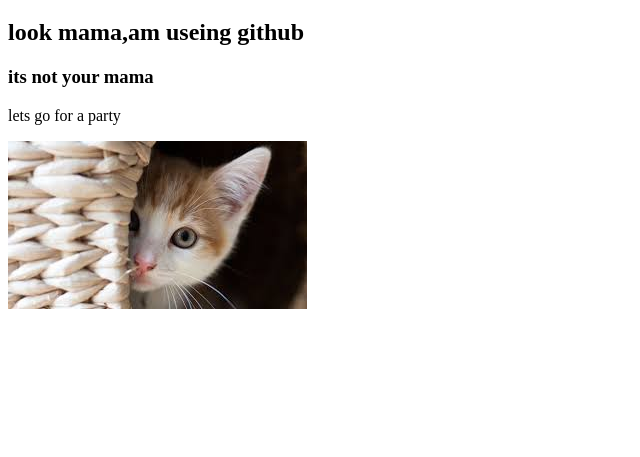
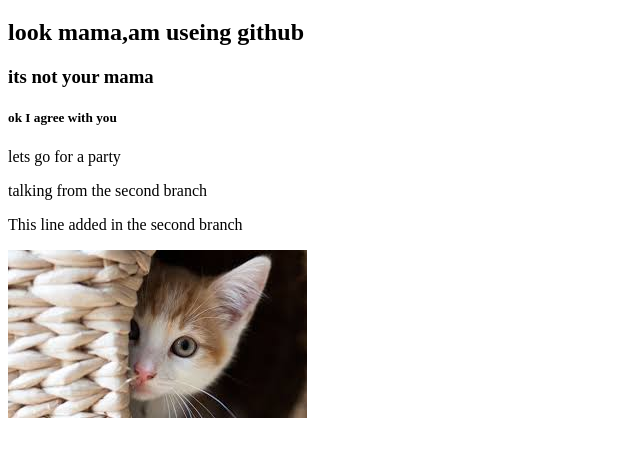
Before and after one commit to Anikislamromeo/my-first-website, a plain HTML site: page index.html in a window 1280 px wide. Shown: the part 61-518 px from the top of the page, without its empty margins (0-640 px from the left). Drawn offline with Linux system fonts and the light colour scheme.

Commit message:
learning about second branch

```diff
--- a/index.html
+++ b/index.html
@@ -9,7 +9,10 @@
     <h1>this is my first project</h1>
     <h2>look mama,am useing github</h2>
     <h3>its not your mama</h3>
+    <h5>ok I agree with you</h5>
     <p>lets go for a party</p>
+    <p>talking from the second branch</p>
+    <p>This line added in the second branch</p>
     <img src="cat.jpg" alt="">
 </body>
 </html>
```
